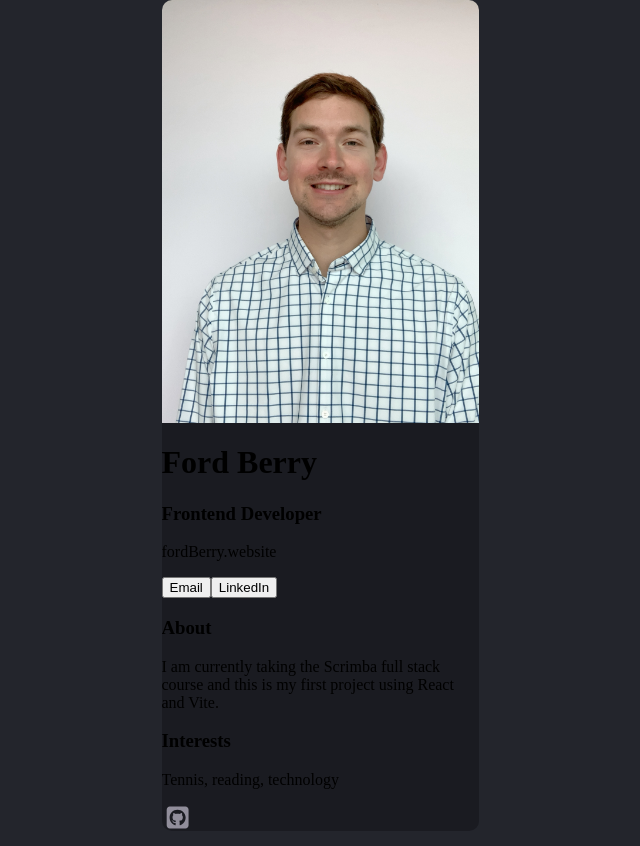
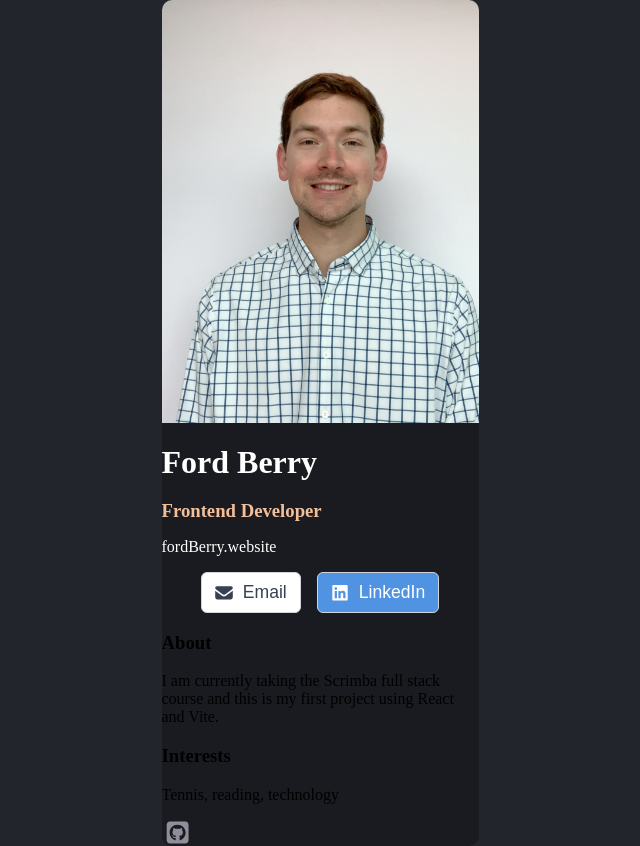
Before and after one commit to fab44-cloud/business-card, a React (Vite) app: page / in a window 1280 px wide. Shown: the whole page, without its empty margins (320-960 px from the left). Built offline with nearby package versions, Linux system fonts and the light colour scheme.

Commit message:
Add Font Awesome icons to Info buttons and link GitHub in Footer

```diff
--- a/src/App.css
+++ b/src/App.css
@@ -9,6 +9,51 @@
   width: 100%;
   height: auto;
   display: block;
+}
+
+.info-name {
+  font-size: 2rem;
+  margin-bottom: 0;
+  color: #FFFFFF;
+}
+
+.info-title {
+  margin-bottom: 0;
+  color: #f3bf99;
+}
+
+.info-website {
+  color: #FFFFFF;
+  text-decoration: none;
+}
+
+.info-buttons {
+  display: flex;
+  justify-content: center;
+  gap: 1em;
+}
+
+.btn-email, .btn-linkedin {
+  display: flex;
+  align-items: center;
+  justify-content: center;
+  gap: 8px;
+  border-radius: 6px;
+  font-size: 1.1rem;
+  cursor: pointer;
+  border: 1px solid #d1d5db;
+  text-decoration: none;
+  padding: 9px 13px 9px 11px;
+}
+
+.btn-email {
+  background: #ffffff;
+  color: #374151;
+}
+
+.btn-linkedin {
+  background: #5093e2;
+  color: #ffffff;
 }
 
 .footer-container a {
--- a/src/components/Info.jsx
+++ b/src/components/Info.jsx
@@ -1,4 +1,7 @@
 import profilePic from "../assets/career-picture.jpg"
+import { FontAwesomeIcon } from '@fortawesome/react-fontawesome'
+import { faEnvelope } from '@fortawesome/free-solid-svg-icons'
+import { faLinkedin } from '@fortawesome/free-brands-svg-icons'
 
 export default function Info() {
     return (
@@ -10,8 +13,14 @@ export default function Info() {
                 <p className="info-website">fordBerry.website</p>
 
                 <div className="info-buttons">
-                    <button className="btn-email">Email</button>
-                    <button className="btn-linkedin">LinkedIn</button>
+                    <button className="btn-email">
+                        <FontAwesomeIcon icon={faEnvelope} />
+                        <span>Email</span>
+                    </button>
+                    <button className="btn-linkedin">
+                        <FontAwesomeIcon icon={faLinkedin} />
+                        <span>LinkedIn</span>
+                    </button>
                 </div>
             </div>
         </>
```
